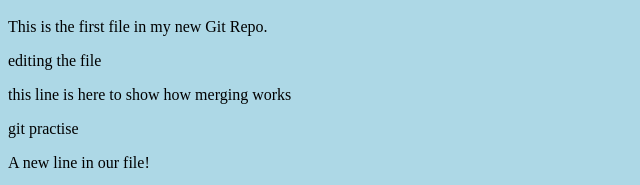
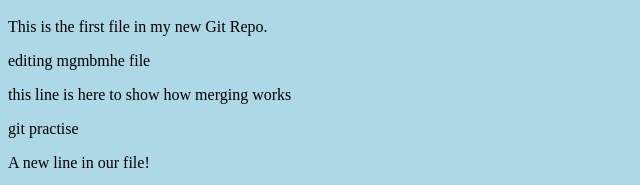
Before and after one commit to gname1297/hello, a plain HTML site: page index.html in a window 1280 px wide. Shown: the part 610-795 px from the top of the page, 0-640 px from the left. Drawn offline with Linux system fonts and the light colour scheme.

Commit message:
Update index.html

```diff
--- a/index.html
+++ b/index.html
@@ -10,7 +10,7 @@
 <div><img src="hello.jpeg" alt="Hello World from Space"
 style="width:100%;max-width:960px"></div>
 <p>This is the first file in my new Git Repo.</p>
-<p> editing the file</p>
+<p> editing mgmbmhe file</p>
 
 <p>this line is here to show how merging works</p>
 <p> git practise </p>
```
